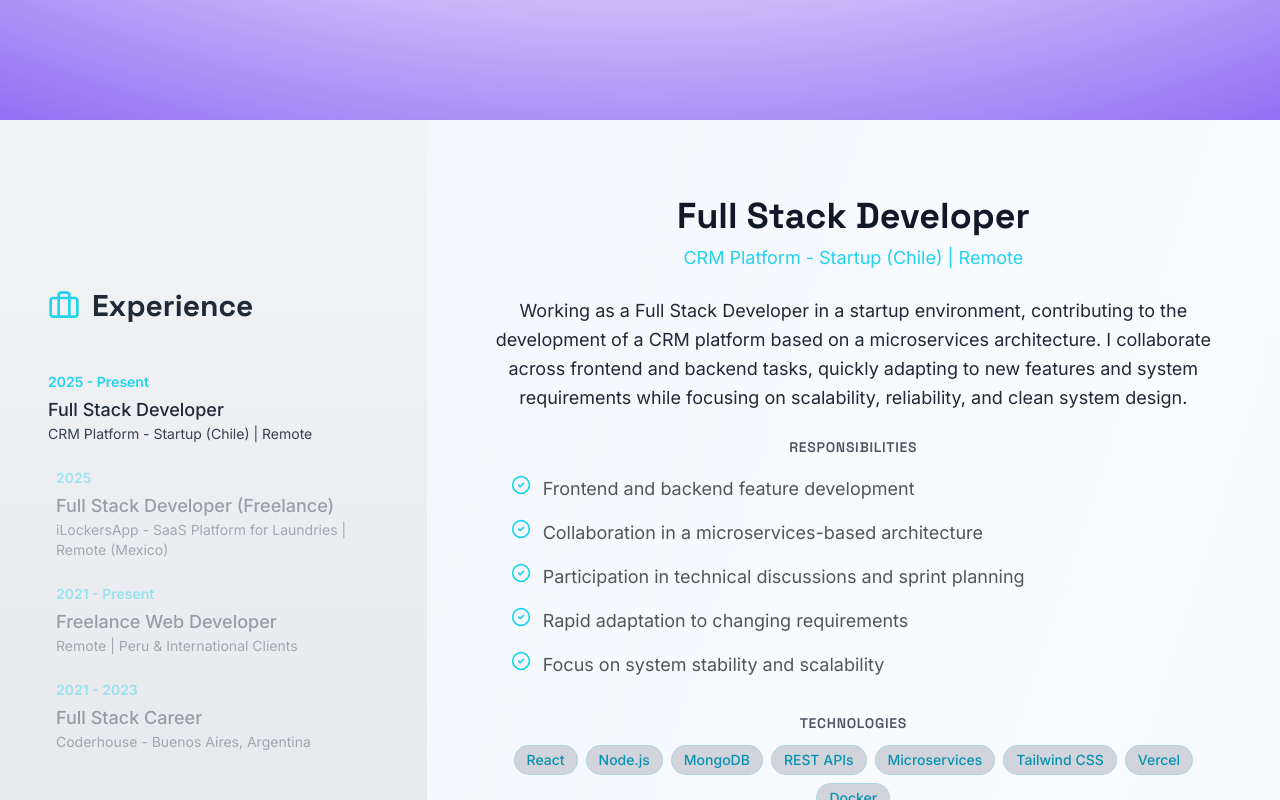
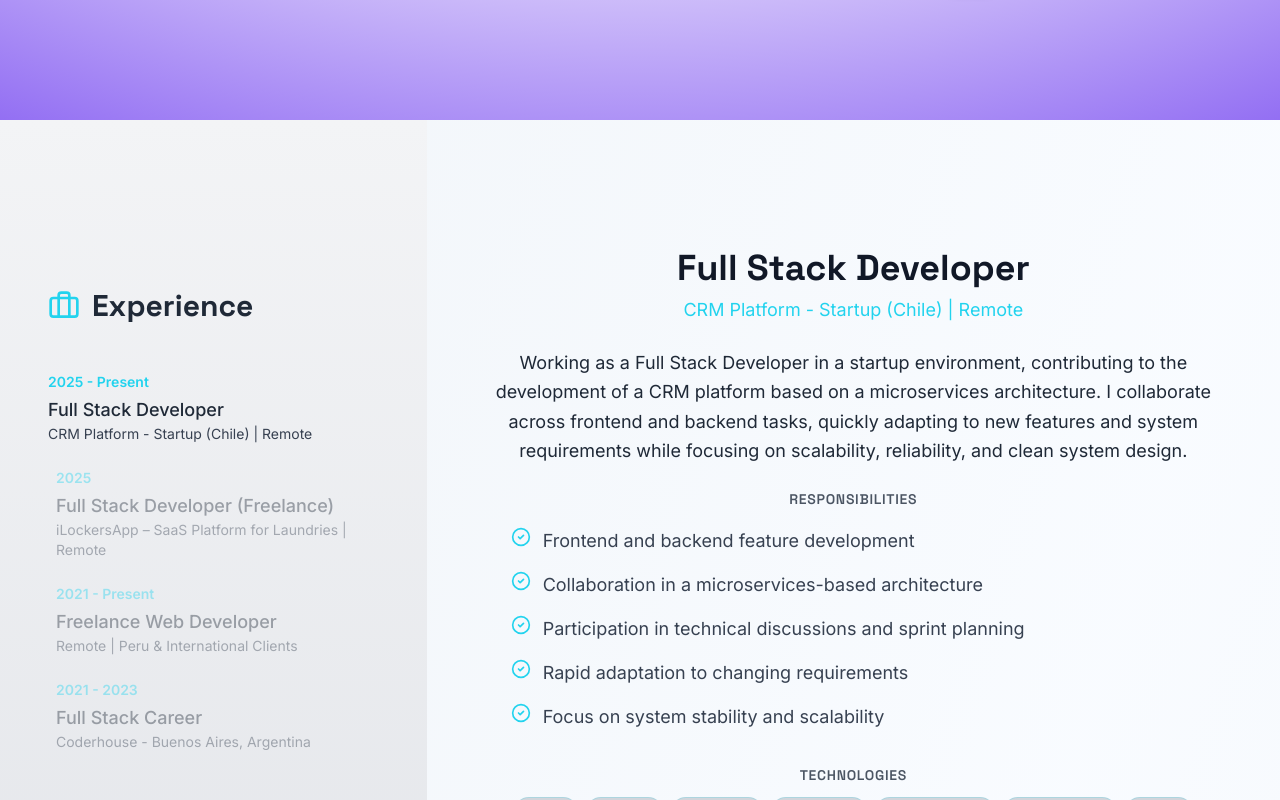
Before and after one commit to BigNight1/New-Portfolio, a React (Vite) app: page / in a window 1280 px wide. Shown: the part 680-1480 px from the top of the page. Built offline with nearby package versions, Linux system fonts and the light colour scheme; a web font is replaced by a local one.

Commit message:
cambiooos

```diff
--- a/src/components/Experience/Experiencenew.tsx
+++ b/src/components/Experience/Experiencenew.tsx
@@ -17,10 +17,29 @@ interface Experience {
   technologies: string[];
 }
 
+const ResponsibilitiesList = ({ responsibilities, title }: { responsibilities: string[], title: string }) => {
+  return (
+    <div className="mb-8 text-left mx-auto prose prose-lg dark:prose-invert max-w-none">
+      <h4 className="text-sm font-semibold text-gray-600 dark:text-slate-400 uppercase tracking-wider mb-4 text-center not-prose">
+        {title}
+      </h4>
+      <ul className="space-y-3">
+        {responsibilities.map((responsibility, idx) => (
+          <li key={idx} className="flex items-start gap-3">
+            <CheckCircle2 className="w-5 h-5 text-cyan-400 mt-0.5 flex-shrink-0 not-prose" />
+            <span className="text-gray-700 dark:text-slate-300">{responsibility}</span>
+          </li>
+        ))}
+      </ul>
+    </div>
+  );
+};
+
 export default function ExperienceSidebar() {
   const { t } = useTranslation();
   const containerRef = useRef<HTMLDivElement>(null);
   const mobileCardsRef = useRef<HTMLDivElement>(null);
+  const triggerRef = useRef<ScrollTrigger | null>(null);
   const [activeIndex, setActiveIndex] = useState(0);
 
   const experiences: Experience[] = t('EXPERIENCE', { returnObjects: true }) as Experience[];
@@ -33,7 +52,7 @@ export default function ExperienceSidebar() {
     if (!isDesktop) return;
 
     const ctx = gsap.context(() => {
-      ScrollTrigger.create({
+      triggerRef.current = ScrollTrigger.create({
         trigger: containerRef.current,
         start: 'top top',
         end: `+=${experiences.length * 800}`,
@@ -52,6 +71,22 @@ export default function ExperienceSidebar() {
 
     return () => ctx.revert();
   }, [experiences.length]);
+
+  const handleItemClick = (index: number) => {
+    if (!triggerRef.current || !triggerRef.current.start || !triggerRef.current.end) return;
+
+    // Calcular posición de scroll basada en el progreso del ScrollTrigger
+    const start = triggerRef.current.start;
+    const end = triggerRef.current.end;
+    const totalDistance = end - start;
+    const progress = index / (experiences.length - 1);
+    const targetScroll = start + totalDistance * progress;
+
+    window.scrollTo({
+      top: targetScroll,
+      behavior: 'smooth'
+    });
+  };
 
   // GSAP para Mobile - Timeline con scroll
   useEffect(() => {
@@ -249,6 +284,7 @@ export default function ExperienceSidebar() {
               {experiences.map((exp, index) => (
                 <div
                   key={exp.id}
+                  onClick={() => handleItemClick(index)}
                   className={`transition-all duration-500 cursor-pointer ${
                     activeIndex === index
                       ? 'opacity-100 translate-x-0'
@@ -270,11 +306,11 @@ export default function ExperienceSidebar() {
           </div>
 
           {/* Content Panel */}
-          <div className="w-2/3 p-12 flex items-center justify-center relative overflow-hidden">
+          <div className="w-2/3 p-12 flex justify-center relative overflow-hidden">
             {experiences.map((exp, index) => (
               <div
                 key={exp.id}
-                className={`absolute inset-0 p-12 flex flex-col justify-center items-center transition-all duration-700 ${
+                className={`absolute inset-0 pt-32 px-12 pb-12 flex flex-col justify-start items-center transition-all duration-700 ${
                   activeIndex === index
                     ? 'opacity-100 translate-y-0'
                     : 'opacity-0 translate-y-8 pointer-events-none'
@@ -295,19 +331,10 @@ export default function ExperienceSidebar() {
 
                   {/* Responsibilities */}
                   {exp.responsibilities && exp.responsibilities.length > 0 && (
-                    <div className="mb-8 text-left max-w-2xl mx-auto prose prose-lg dark:prose-invert max-w-none">
-                      <h4 className="text-sm font-semibold text-gray-600 dark:text-slate-400 uppercase tracking-wider mb-4 text-center not-prose">
-                        {t('Experiencia.responsibilities')}
-                      </h4>
-                      <ul className="space-y-3">
-                        {exp.responsibilities.map((responsibility, idx) => (
-                          <li key={idx} className="flex items-start gap-3">
-                            <CheckCircle2 className="w-5 h-5 text-cyan-400 mt-0.5 flex-shrink-0 not-prose" />
-                            <span>{responsibility}</span>
-                          </li>
-                        ))}
-                      </ul>
-                    </div>
+                    <ResponsibilitiesList
+                      responsibilities={exp.responsibilities}
+                      title={t('Experiencia.responsibilities')}
+                    />
                   )}
 
                   {/* Technologies */}
--- a/src/components/Sobremi/SkillsCarousel.jsx
+++ b/src/components/Sobremi/SkillsCarousel.jsx
@@ -99,11 +99,11 @@ const SkillsCarousel = () => {
 
   const duplicateArray = (arr) => [...arr, ...arr, ...arr];
 
-  const getCSSVariables = (element) => {
+  const getTrackMetrics = (element) => {
     const computedStyle = window.getComputedStyle(element);
-    const itemWidth = parseFloat(computedStyle.getPropertyValue('--item-width')) || 110;
-    const itemGap = parseFloat(computedStyle.getPropertyValue('--item-gap')) || 20;
-    return { itemWidth, itemGap };
+    const gap = parseFloat(computedStyle.gap) || parseFloat(computedStyle.columnGap) || 20;
+    const scrollWidth = element.scrollWidth;
+    return { scrollWidth, gap };
   };
 
   const cleanupCarousel = (timelineRef, draggableRef) => {
@@ -121,9 +121,13 @@ const SkillsCarousel = () => {
   const initCarousel = (trackRef, itemCount, timelineRef, draggableRef) => {
     if (!trackRef.current) return;
 
-    const { itemWidth, itemGap } = getCSSVariables(trackRef.current);
-    const itemTotalWidth = itemWidth + itemGap;
-    const totalWidth = itemCount * itemTotalWidth;
+    // Medir directamente del DOM para precisión exacta
+    const { scrollWidth, gap } = getTrackMetrics(trackRef.current);
+
+
+    const totalWidth = (scrollWidth + gap) / 3;
+
+    if (totalWidth <= 0) return;
 
     const animationDuration = itemCount * 2;
 
--- a/src/i18n/en.json
+++ b/src/i18n/en.json
@@ -42,29 +42,23 @@
       "id": 2,
       "date": "2025",
       "title": "Full Stack Developer (Freelance)",
-      "company": "iLockersApp - SaaS Platform for Laundries | Remote (Mexico)",
+      "company": "iLockersApp – SaaS Platform for Laundries | Remote",
       "type": "Paid Freelance Project",
-      "description": "End-to-end development of a multi-tenant SaaS platform for laundry businesses. This paid freelance project involved direct communication with the client, full ownership of architecture decisions, and delivery of a production-ready system in a short timeframe.",
+      "description": "Collaborated with a client to evolve their codebase into a scalable multi-tenant SaaS. Delivered a comprehensive admin panel for businesses to manage their own subdomains, inventory, and sales, ensuring a high-quality product launch.",
       "responsibilities": [
-        "Designed and implemented scalable full stack architecture",
-        "Developed multi-tenant system with role-based access (customer, owner, admin)",
-        "Integrated Stripe payments and subscription plans",
-        "Implemented real-time order updates using Socket.IO",
-        "Generated PDF invoices and automated WhatsApp notifications",
-        "Built customizable websites per business with dynamic routing",
-        "Handled deployment, domain setup, and post-launch support"
+        "Developed admin panel for dynamic site & subdomain creation",
+        "Implemented isolated shopping carts for each business",
+        "Revamped UI/UX design receiving positive client feedback",
+        "Refactored legacy code & added real-time capabilities",
+        "Conducted QA testing & ensured successful project delivery"
       ],
       "technologies": [
         "React",
         "Node.js",
-        "Express",
         "MongoDB",
-        "Redux Toolkit",
+        "Stripe",
         "Socket.IO",
-        "Stripe",
-        "Firebase Auth",
-        "Cloudinary",
-        "Material-UI"
+        "Firebase"
       ]
     },
     {
--- a/src/i18n/es.json
+++ b/src/i18n/es.json
@@ -42,29 +42,23 @@
       "id": 2,
       "date": "2025",
       "title": "Full Stack Developer (Freelance)",
-      "company": "iLockersApp - Plataforma SaaS para Lavanderías | Remoto (México)",
-      "type": "Proyecto Freelance Pagado",
-      "description": "Desarrollo de extremo a extremo de una plataforma SaaS multi-tenant para negocios de lavandería. Este proyecto freelance pagado involucró comunicación directa con el cliente, propiedad completa de las decisiones de arquitectura y entrega de un sistema listo para producción en un corto período de tiempo.",
+      "company": "iLockersApp – SaaS Platform for Laundries | Remote",
+      "type": "Paid Freelance Project",
+      "description": "Colaboré con un cliente para evolucionar su código hacia un SaaS multi-tenant escalable. Entregué un panel administrativo completo para que los negocios gestionen sus subdominios, inventario y ventas, asegurando un lanzamiento exitoso.",
       "responsibilities": [
-        "Diseñé e implementé arquitectura full stack escalable",
-        "Desarrollé sistema multi-tenant con acceso basado en roles (cliente, dueño, admin)",
-        "Integré pagos con Stripe y planes de suscripción",
-        "Implementé actualizaciones de pedidos en tiempo real usando Socket.IO",
-        "Generé facturas PDF y notificaciones automatizadas por WhatsApp",
-        "Construí sitios web personalizables por negocio con enrutamiento dinámico",
-        "Manejé despliegue, configuración de dominio y soporte post-lanzamiento"
+        "Desarrollé panel admin para creación dinámica de sitios",
+        "Implementé carritos de compra aislados para cada negocio",
+        "Modernicé el diseño UI/UX recibiendo elogios del cliente",
+        "Refactoricé código existente y añadí funciones en tiempo real",
+        "Realicé pruebas QA y aseguré una entrega final satisfactoria"
       ],
       "technologies": [
         "React",
         "Node.js",
-        "Express",
         "MongoDB",
-        "Redux Toolkit",
+        "Stripe",
         "Socket.IO",
-        "Stripe",
-        "Firebase Auth",
-        "Cloudinary",
-        "Material-UI"
+        "Firebase"
       ]
     },
     {
```
